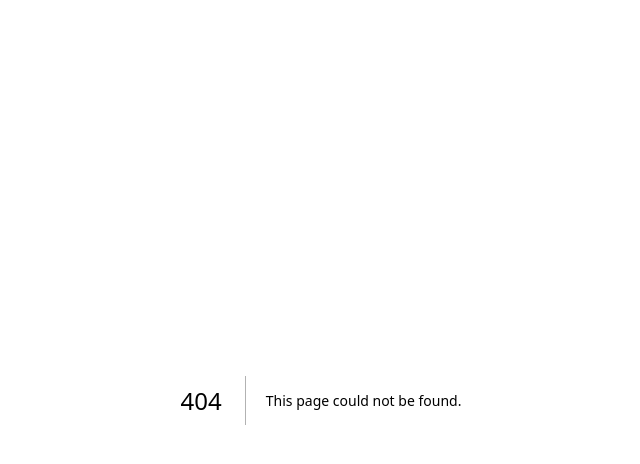
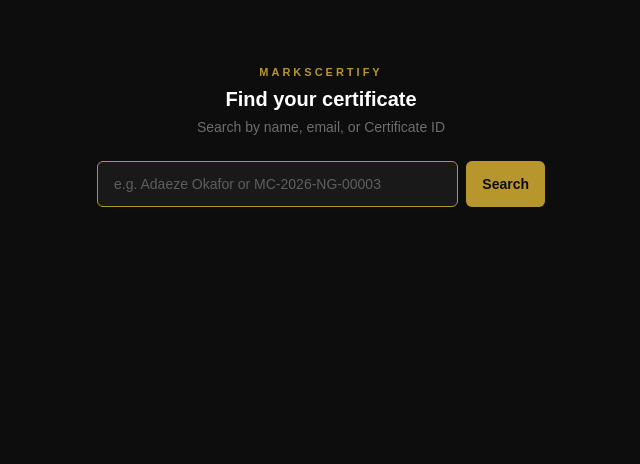
Before and after one commit to Niola-DC/marksCertify, a Next.js app: page /portal in a window 1280 px wide. Before the commit this address had no page. Shown: the top 464 px of the page, without its empty margins (319-959 px from the left). Built offline with nearby package versions, Linux system fonts and the light colour scheme.

Commit message:
ADD public certificate retrieval portal page

```diff
--- /dev/null
+++ b/app/portal/page.js
@@ -0,0 +1,187 @@
+// ============================================================
+// MARKSCERTIFY — Public Retrieval Portal
+// File: /app/portal/page.js
+//
+// Earners find their certificate by name, email, or Cert ID.
+// No login required. Mobile-first — most earners land here from
+// a WhatsApp/email link on a phone.
+// ============================================================
+
+'use client'
+
+import { useEffect, useRef, useState } from 'react'
+
+export default function PortalPage() {
+  const [query, setQuery] = useState('')
+  const [results, setResults] = useState(null)
+  const [loading, setLoading] = useState(false)
+  const [error, setError] = useState(null)
+  const [searched, setSearched] = useState(false)
+  const debounceRef = useRef(null)
+
+  useEffect(() => {
+    if (debounceRef.current) clearTimeout(debounceRef.current)
+
+    const trimmed = query.trim()
+    if (trimmed.length < 2) {
+      setResults(null)
+      setError(null)
+      setSearched(false)
+      return
+    }
+
+    debounceRef.current = setTimeout(() => runSearch(trimmed), 400)
+    return () => clearTimeout(debounceRef.current)
+    // eslint-disable-next-line react-hooks/exhaustive-deps
+  }, [query])
+
+  async function runSearch(term) {
+    setLoading(true)
+    setError(null)
+    try {
+      const res = await fetch(`/api/portal/search?q=${encodeURIComponent(term)}`)
+      const json = await res.json()
+      if (!res.ok) throw new Error(json.error || 'Search failed.')
+      setResults(json.certificates)
+    } catch (err) {
+      setError(err.message)
+      setResults(null)
+    } finally {
+      setLoading(false)
+      setSearched(true)
+    }
+  }
+
+  function handleSubmit(e) {
+    e.preventDefault()
+    if (debounceRef.current) clearTimeout(debounceRef.current)
+    const trimmed = query.trim()
+    if (trimmed.length < 2) return
+    runSearch(trimmed)
+  }
+
+  return (
+    <main className="min-h-screen bg-[#0D0D0D] flex flex-col items-center px-4 py-10 sm:py-16">
+      <div className="w-full max-w-md flex flex-col gap-6">
+        <div className="text-center flex flex-col gap-1">
+          <p className="text-[11px] tracking-[3px] uppercase text-[#B8962E] font-semibold">MarksCertify</p>
+          <h1 className="text-xl font-semibold text-white">Find your certificate</h1>
+          <p className="text-sm text-white/40">Search by name, email, or Certificate ID</p>
+        </div>
+
+        <form onSubmit={handleSubmit} className="flex gap-2">
+          <input
+            type="text"
+            inputMode="search"
+            autoFocus
+            value={query}
+            onChange={(e) => setQuery(e.target.value)}
+            placeholder="e.g. Adaeze Okafor or MC-2026-NG-00003"
+            className="flex-1 rounded-md border border-white/15 bg-white/5 px-4 py-3 text-sm text-white placeholder:text-white/30 focus:outline-none focus:border-[#B8962E]"
+          />
+          <button
+            type="submit"
+            className="rounded-md bg-[#B8962E] px-4 py-3 text-sm font-semibold text-[#0D0D0D]"
+          >
+            Search
+          </button>
+        </form>
+
+        {loading && <p className="text-center text-sm text-white/40">Searching…</p>}
+
+        {error && (
+          <p className="text-center text-sm text-red-400">{error}</p>
+        )}
+
+        {!loading && searched && !error && results?.length === 0 && (
+          <p className="text-center text-sm text-white/40">
+            No certificates found for &ldquo;{query}&rdquo;.
+          </p>
+        )}
+
+        {!loading && results?.length > 0 && (
+          <div className="flex flex-col gap-3">
+            {results.map((cert) => (
+              <ResultCard key={cert.certId} cert={cert} />
+            ))}
+          </div>
+        )}
+      </div>
+    </main>
+  )
+}
+
+function ResultCard({ cert }) {
+  const [copied, setCopied] = useState(false)
+
+  async function copyLink() {
+    try {
+      await navigator.clipboard.writeText(cert.verifyUrl)
+      setCopied(true)
+      setTimeout(() => setCopied(false), 2000)
+    } catch {
+      // clipboard API unavailable — ignore, link is still visible via the button
+    }
+  }
+
+  const isActive = cert.status === 'active'
+
+  return (
+    <div className="rounded-xl border border-[#B8962E]/25 bg-[#161616] overflow-hidden">
+      <div className="p-5 flex flex-col gap-3">
+        <div className="flex items-start justify-between gap-3">
+          <div>
+            <p className="text-[10px] uppercase tracking-[1.5px] text-white/35">Issued to</p>
+            <p className="text-base font-semibold text-white">{cert.earnerName}</p>
+          </div>
+          <span
+            className={`shrink-0 rounded-full px-2.5 py-1 text-[10px] font-bold uppercase tracking-wide ${
+              isActive ? 'bg-green-500/15 text-green-400' : 'bg-red-500/15 text-red-400'
+            }`}
+          >
+            {cert.status}
+          </span>
+        </div>
+
+        <div>
+          <p className="text-[10px] uppercase tracking-[1.5px] text-white/35">Course</p>
+          <p className="text-sm text-white/90">{cert.courseTitle}</p>
+        </div>
+
+        <div className="flex justify-between text-xs text-white/50">
+          <span>{cert.institutionName}</span>
+          <span>
+            {new Date(cert.issueDate).toLocaleDateString('en-NG', {
+              day: 'numeric', month: 'short', year: 'numeric',
+            })}
+          </span>
+        </div>
+
+        <p className="text-[11px] font-medium tracking-wide text-[#B8962E]/90">{cert.certId}</p>
+      </div>
+
+      <div className="grid grid-cols-3 divide-x divide-[#B8962E]/15 border-t border-[#B8962E]/15">
+        <a
+          href={cert.pdfUrl}
+          target="_blank"
+          rel="noopener noreferrer"
+          className="py-3 text-center text-xs font-medium text-white/80 hover:bg-white/5"
+        >
+          Download
+        </a>
+        <button
+          onClick={copyLink}
+          className="py-3 text-center text-xs font-medium text-white/80 hover:bg-white/5"
+        >
+          {copied ? 'Copied!' : 'Copy link'}
+        </button>
+        <a
+          href={`/verify/${cert.certId}`}
+          className="py-3 text-center text-xs font-medium text-[#B8962E] hover:bg-white/5"
+        >
+          Verify
+        </a>
+      </div>
+    </div>
+  )
+}
```
